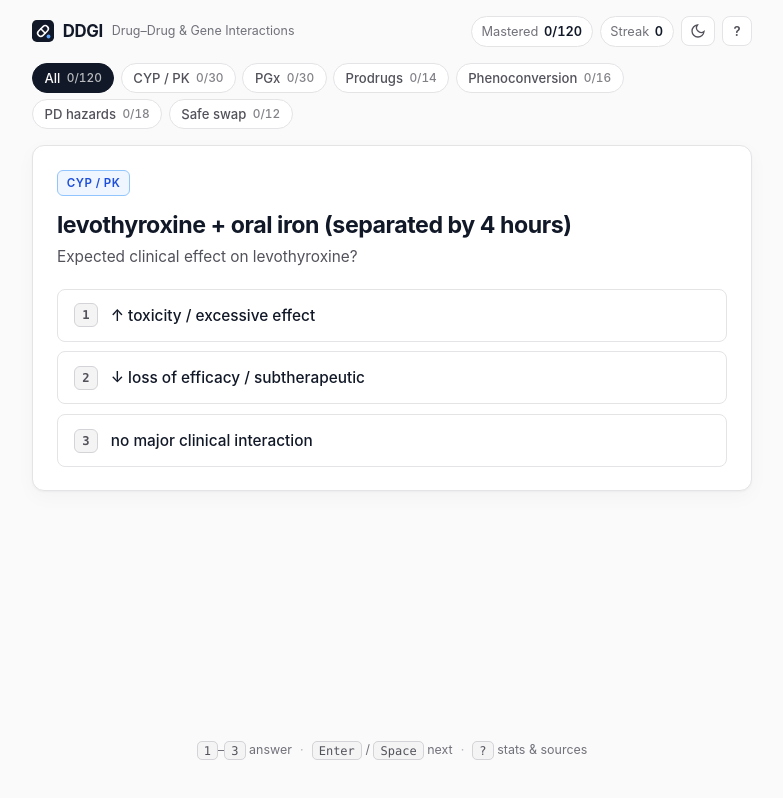
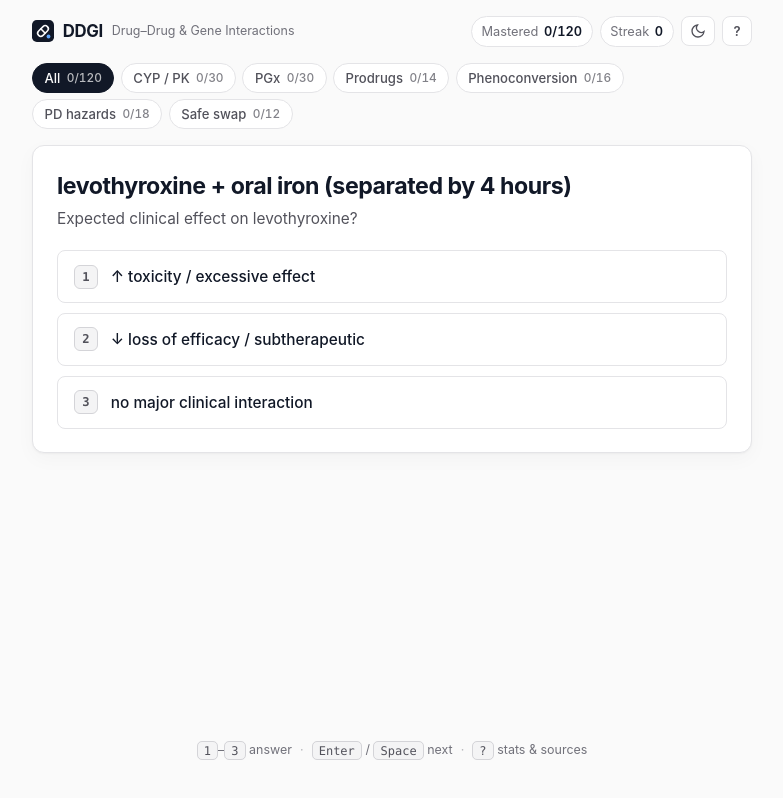
Before and after one commit to fechva/pharmdrill, a React (Vite) app: page / in a window 1280 px wide. Shown: the whole page, without its empty margins (248-1031 px from the left). Built offline with nearby package versions, Linux system fonts and the light colour scheme.

Commit message:
Hide category and evidence badges before answering and disambiguate card prompts

```diff
--- a/src/components/DrillCard.tsx
+++ b/src/components/DrillCard.tsx
@@ -37,18 +37,16 @@ export const DrillCard: React.FC<DrillCardProps> = ({
   const isAnswered = selectedOptionIndex !== null;
   const chosenOption = isAnswered ? presentedOptions[selectedOptionIndex] : null;
   const isCorrect = chosenOption ? chosenOption.originalIndex === card.correctIndex : false;
+  const isReviewCard = Boolean(cardProgress && cardProgress.lastResult === 'wrong');
 
   return (
     <section className="drill-card" aria-live="polite">
-      <div className="card-meta">
-        <span className="category-badge">{CATEGORY_LABELS[card.category]}</span>
-        {card.context && <span className="context-label">{card.context}</span>}
-        {cardProgress && cardProgress.lastResult === 'wrong' && !isAnswered && (
+      <div className="card-prompt-row">
+        <h2 className="card-prompt">{card.prompt}</h2>
+        {!isAnswered && isReviewCard && (
           <span className="requeue-badge">Review</span>
         )}
       </div>
-
-      <h2 className="card-prompt">{card.prompt}</h2>
       <p className="card-question">{card.question}</p>
 
       <div className="options-list" role="group" aria-label="Answer choices">
@@ -113,6 +111,11 @@ export const DrillCard: React.FC<DrillCardProps> = ({
             </a>
           </div>
 
+          <div className="feedback-meta">
+            <span className="category-badge">{CATEGORY_LABELS[card.category]}</span>
+            {card.context && <span className="context-label">{card.context}</span>}
+          </div>
+
           <dl className="feedback-details">
             <div className="feedback-row">
               <dt>Mechanism</dt>
--- a/src/styles.css
+++ b/src/styles.css
@@ -291,15 +291,22 @@ kbd {
   border: 1px solid var(--border);
   border-radius: var(--radius);
   box-shadow: var(--shadow);
-  padding: 1.5rem 1.5rem 1.4rem;
+  padding: 1.55rem 1.5rem 1.45rem;
 }
 
-.card-meta {
+.card-prompt-row {
+  display: flex;
+  align-items: flex-start;
+  justify-content: space-between;
+  gap: 0.75rem;
+}
+
+.feedback-meta {
   display: flex;
   align-items: center;
   flex-wrap: wrap;
   gap: 0.5rem;
-  margin-bottom: 0.85rem;
+  margin-bottom: 0.8rem;
 }
 
 .category-badge {
@@ -320,7 +327,8 @@ kbd {
 }
 
 .requeue-badge {
-  margin-left: auto;
+  flex: 0 0 auto;
+  margin-top: 0.22rem;
   font-size: 0.72rem;
   font-weight: 600;
   padding: 0.16rem 0.5rem;
@@ -457,7 +465,7 @@ kbd {
   display: flex;
   align-items: center;
   gap: 0.65rem;
-  margin-bottom: 0.75rem;
+  margin-bottom: 0.55rem;
 }
 
 .feedback-verdict {
```
Also changed, not shown: src/data/interactions.json.
